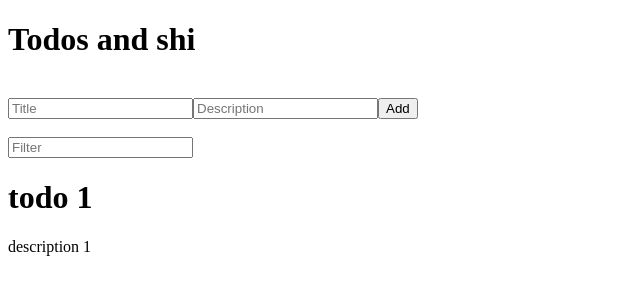
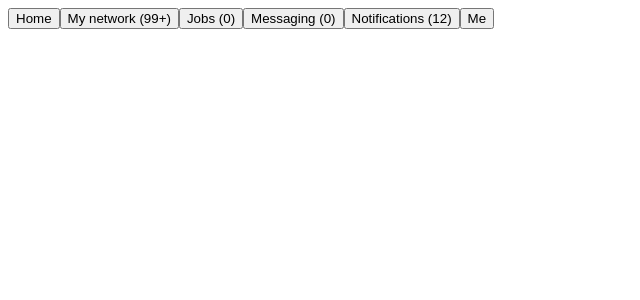
Before and after one commit to dhirtiman/le-react, a React (Vite) app: page / in a window 1280 px wide. Shown: the top 300 px of the page, without its empty margins (0-640 px from the left). Built offline with nearby package versions, Linux system fonts and the light colour scheme.

Commit message:
seperated to another file

```diff
--- a/src/App.jsx
+++ b/src/App.jsx
@@ -1,94 +1,30 @@
-import { RecoilRoot } from 'recoil'
+import { useRecoilValue } from 'recoil';
 import './App.css'
-import { useRecoilState } from 'recoil'
-import {
-    filteredTodosSelector,
-    filterAtom,
-    todosAtom,
-} from './store/atoms/todo'
-import { useSetRecoilState } from 'recoil'
-import { useRecoilValue } from 'recoil'
-import { useState } from 'react'
+import { jobsAtom, messagingAtom, networkAtom, notificationsAtom } from './store/atoms/linkdn';
 
 function App() {
-    return (
-        <RecoilRoot>
-            <div className="App">
-                <h1>Todos and shi</h1>
-                <br />
-                <AddTodo />
-                <br />
-                <br />
-                <FilterTodo />
-                <Todos />
-            </div>
-        </RecoilRoot>
-    )
-}
 
-function AddTodo() {
-    const [title, setTitle] = useState('')
-    const [description, setDescription] = useState('')
-    const setTodos = useSetRecoilState(todosAtom)
+    const networkCount = useRecoilValue(networkAtom)
 
-    const addTodo = () => {
-        const id = Math.floor(Math.random() * 1000)
-        const newTodo = {
-            id,
-            title,
-            description,
-        }
-        setTodos((todos) => [...todos, newTodo])
-    }
+
+    const jobsCount = useRecoilValue(jobsAtom);
+    const notificationsCount = useRecoilValue(notificationsAtom);
+    const messagingCount = useRecoilValue(messagingAtom);
+
 
     return (
         <>
-            <input
-                type="text"
-                placeholder="Title"
-                value={title}
-                onChange={(e) => setTitle(e.target.value)}
-            />
-            <input
-                type="text"
-                placeholder="Description"
-                value={description}
-                onChange={(e) => setDescription(e.target.value)}
-            />
-            <button onClick={addTodo}>Add</button>
+            <button>Home</button>
+
+
+            <button>My network ({ networkCount > 100 ? "99+" : networkCount})</button>
+            <button>Jobs ({ jobsCount })</button>
+            <button>Messaging ({ messagingCount })</button>
+            <button>Notifications ({ notificationsCount })</button>
+            <button>Me</button>
         </>
     )
 }
 
-function Todos() {
-    const todos = useRecoilValue(filteredTodosSelector)
 
-    return (
-        <>
-            {todos.map((todo) => {
-                return (
-                    <div key={todo.id}>
-                        <h1>{todo.title}</h1>
-                        <p>{todo.description}</p>
-                    </div>
-                )
-            })}
-        </>
-    )
-}
-
-function FilterTodo() {
-    const [filter, setFilter] = useRecoilState(filterAtom)
-    return (
-        <>
-            <input
-                type="text"
-                placeholder="Filter"
-                value={filter}
-                onChange={(e) => setFilter(e.target.value)}
-            />
-        </>
-    )
-}
-
-export default App
+export default App;
--- a/src/main.jsx
+++ b/src/main.jsx
@@ -2,9 +2,13 @@
 import { createRoot } from 'react-dom/client'
 import App from './App.jsx'
 import './index.css'
+import { RecoilRoot } from 'recoil'
 
 createRoot(document.getElementById('root')).render(
   <StrictMode>
+    <RecoilRoot>
     <App />
+
+    </RecoilRoot>
   </StrictMode>,
 )
--- /dev/null
+++ b/src/store/atoms/linkdn.js
@@ -0,0 +1,21 @@
+import { atom } from "recoil";
+
+export const networkAtom = atom({
+    key: 'networkAtom',
+    default: 102
+})
+
+export const jobsAtom = atom({
+    key: 'jobsAtom',
+    default: 0
+})
+
+export const notificationsAtom = atom({
+    key: 'notificationsAtom',
+    default: 12
+})
+
+export const messagingAtom = atom({
+    key: 'messagingAtom',
+    default: 0
+})
```
Also changed, not shown: src/App copy 5.jsx (added, +94 -0 lines).
